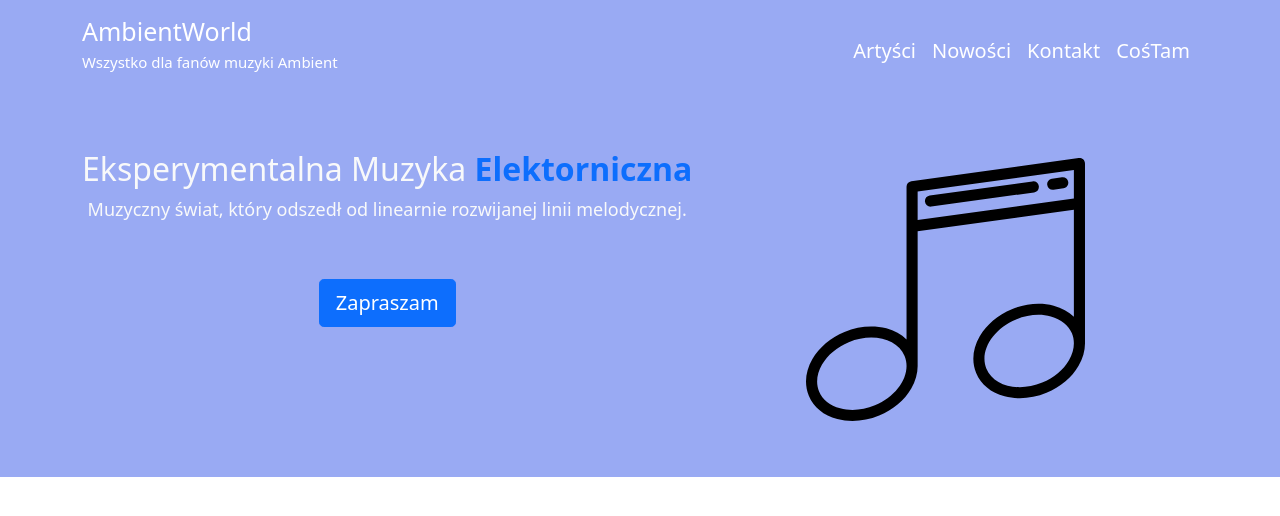
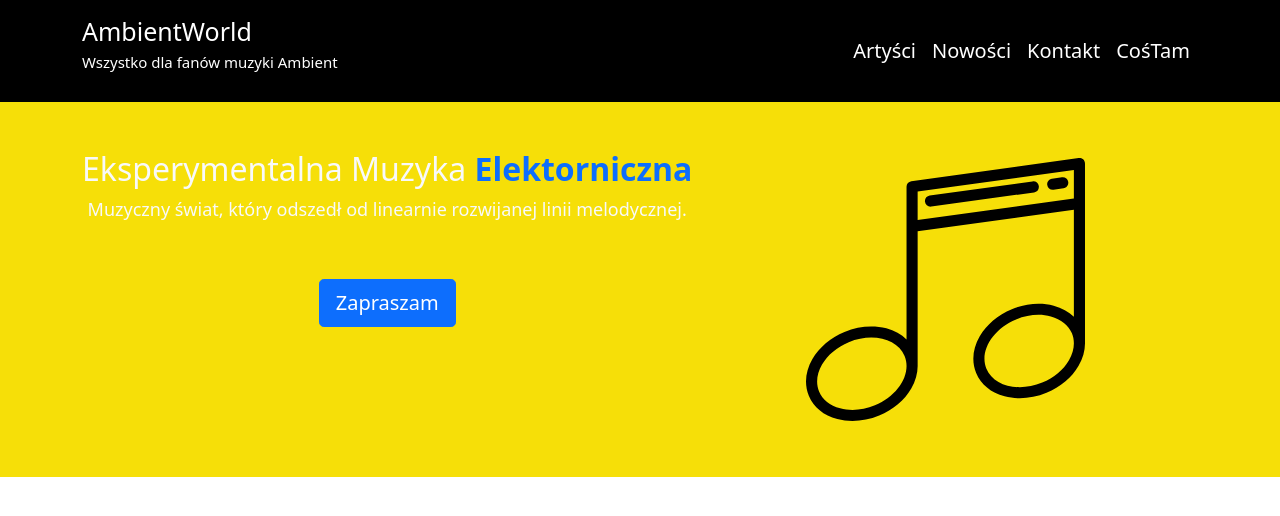
Before and after one commit to DarkoKa/Kino_na_Kaszubach_w_PRL, a PHP site: page / in a window 1280 px wide. Shown: the top 516 px of the page. Run offline with PHP 8.4, Linux system fonts and the light colour scheme; some libraries are stand-ins or nearby versions.

Commit message:
Add files via upload

```diff
--- a/index.html
+++ b/index.html
@@ -14,7 +14,7 @@
 <body>
                             <!--<<<<<<<<<<<< navbar  >>>>>>>>>>>>>-->
 
-        <nav class="navbar navbar-expand-md  navbar-dark my-navbar-bg-cl"> <!-- dodana klasa my-navbar-bg-cl dla zmiany bg-->
+        <nav class="navbar navbar-expand-md myClassColorMenu"> <!-- dodana klasa my-navbar-bg-cl dla zmiany bg-->
             <div class="container">
                     <a href="#" class="navbar-brand my-nav-brand"> <!-- dodana moja klasa "my-nav-brand"-->
                         <span style="font-size:25px;">AmbientWorld</span>
@@ -46,7 +46,7 @@
 
                         <!--<<<<<<<<<<<< first section   >>>>>>>>>>>>>-->
 
-        <section class="text-light p-5 text-center my-navbar-bg-cl">
+        <section class="text-light p-5 text-center myClassBackgrColor">
             <div class="container">
                 <div class="d-sm-flex">
                     <div>
--- a/style.css
+++ b/style.css
@@ -1,10 +1,11 @@
 
 /* >>>>>>>>> own style for navbar <<<<<<<<<<<< */
-.my-navbar-bg-cl{
-    background-color: rgba(47, 81, 230, 0.485) !important;
-
+.myClassColorMenu{
+    background-color: rgb(0, 0, 0);
 }
-
+.myClassBackgrColor{
+    background-color: rgb(246, 223, 8);
+}
 .my-nav-brand{
     color: white !important
 }
```
